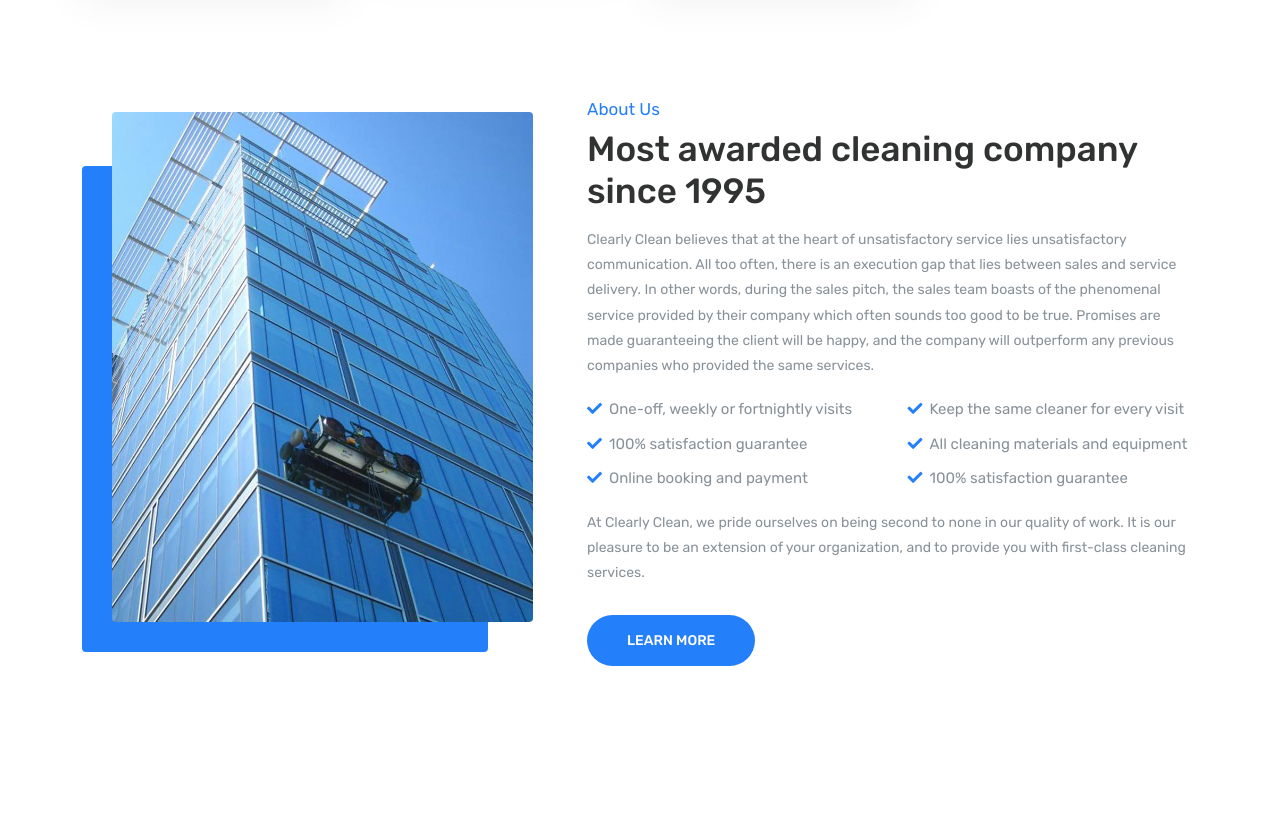
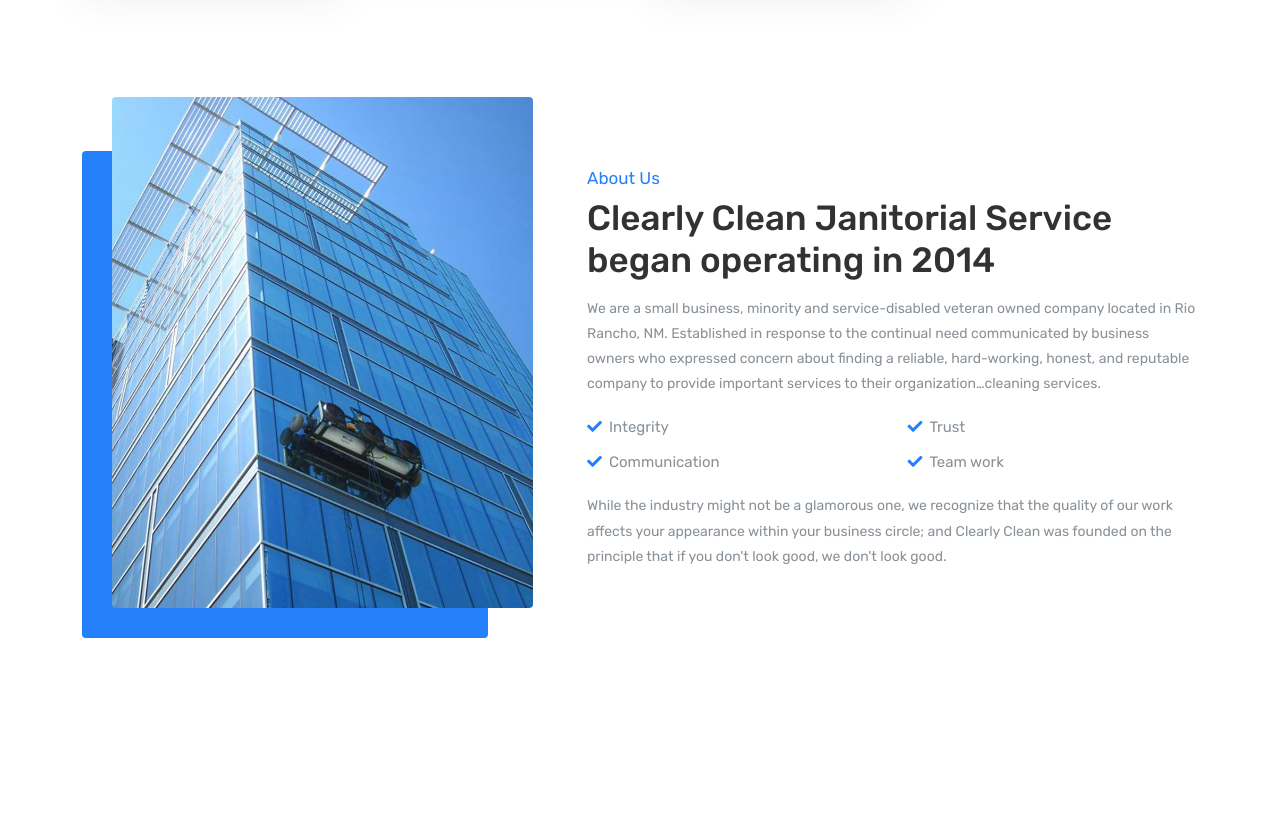
Before and after one commit to Tech-Modern/Clearly-Clean-Janitorial-Service, a plain HTML site: page index.html in a window 1280 px wide. Shown: the part 1301-2131 px from the top of the page. Drawn offline with Linux system fonts and the light colour scheme; a web font is replaced by a local one.

Commit message:
Updated about us

```diff
--- a/index.html
+++ b/index.html
@@ -221,19 +221,15 @@
                     <div class="col-lg-7">
                         <div class="about-text">
                             <span>About Us</span>
-                            <h2>Most awarded cleaning company since 1995</h2>
-                            <p>Clearly Clean believes that at the heart of unsatisfactory service lies unsatisfactory communication. All too often, there is an execution gap that lies between sales and service delivery. In other words, during the sales pitch, the sales team boasts of the phenomenal service provided by their company which often sounds too good to be true. Promises are made guaranteeing the client will be happy, and the company will outperform any previous companies who provided the same services.</p>
+                            <h2>Clearly Clean Janitorial Service began operating in 2014</h2>
+                            <p>We are a small business, minority and service-disabled veteran owned company located in Rio Rancho, NM. Established in response to the continual need communicated by business owners who expressed concern about finding a reliable, hard-working, honest, and reputable company to provide important services to their organization…cleaning services.</p>
                             <ul>
-                                <li><i class="fas fa-check"></i> One-off, weekly or fortnightly visits</li>
-                                <li><i class="fas fa-check"></i> Keep the same cleaner for every visit</li>
-                                <li><i class="fas fa-check"></i> 100% satisfaction guarantee</li>
-                                <li><i class="fas fa-check"></i> All cleaning materials and equipment</li>
-                                <li><i class="fas fa-check"></i> Online booking and payment</li>
-                                <li><i class="fas fa-check"></i> 100% satisfaction guarantee</li>
+                                <li><i class="fas fa-check"></i> Integrity</li>
+                                <li><i class="fas fa-check"></i> Trust</li>
+                                <li><i class="fas fa-check"></i> Communication</li>
+                                <li><i class="fas fa-check"></i> Team work</li>
                             </ul>
-                            <p>At Clearly Clean, we pride ourselves on being second to none in our quality of work. It is our pleasure to be an extension of your organization, and to provide you with first-class cleaning services.</p>
-
-                            <a class="default-btn" href="#">Learn more</a>
+                            <p>While the industry might not be a glamorous one, we recognize that the quality of our work affects your appearance within your business circle; and Clearly Clean was founded on the principle that if you don't look good, we don't look good.</p>
                         </div>
                     </div>
                 </div>
```
